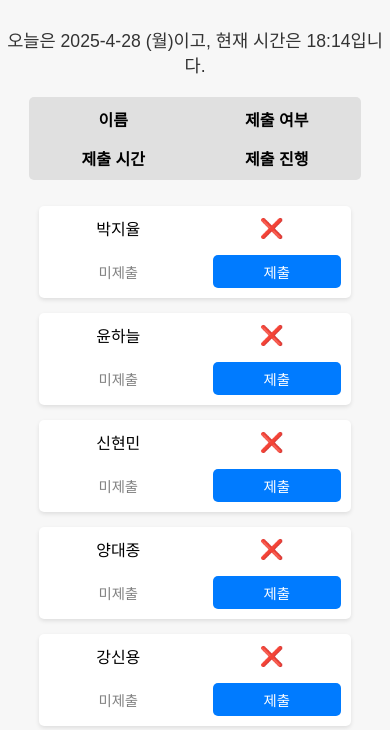
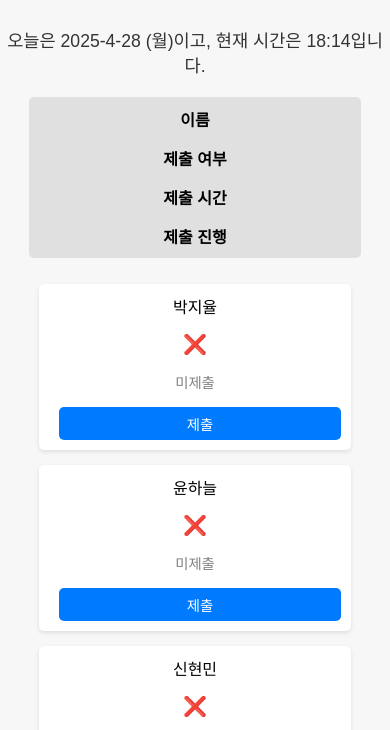
Before and after one commit to noblefrog96/team-health-survey, a website: page public/index.html in a window 390 px wide. Shown: the part 73-803 px from the top of the page. Drawn offline with Linux system fonts and the light colour scheme; no server answers.

Commit message:
Update style.css

```diff
--- a/public/style.css
+++ b/public/style.css
@@ -107,12 +107,12 @@ button:disabled {
 
   /* 팀 목록 제목의 그리드 레이아웃을 세로로 변경 */
   #team-list-header {
-    grid-template-columns: 1fr 1fr; /* 2열로 변경 */
+    grid-template-columns: 1fr; /* 1열로 변경 */
   }
 
-  /* 팀 목록 각 항목의 그리드 레이아웃을 세로로 변경 */
+  /* 팀 목록 각 항목의 그리드 레이아웃을 1열로 변경 */
   #team-list li {
-    grid-template-columns: 1fr 1fr; /* 2열로 변경 */
+    grid-template-columns: 1fr; /* 1열로 변경 */
   }
 
   /* 버튼 크기 조정 */
```
